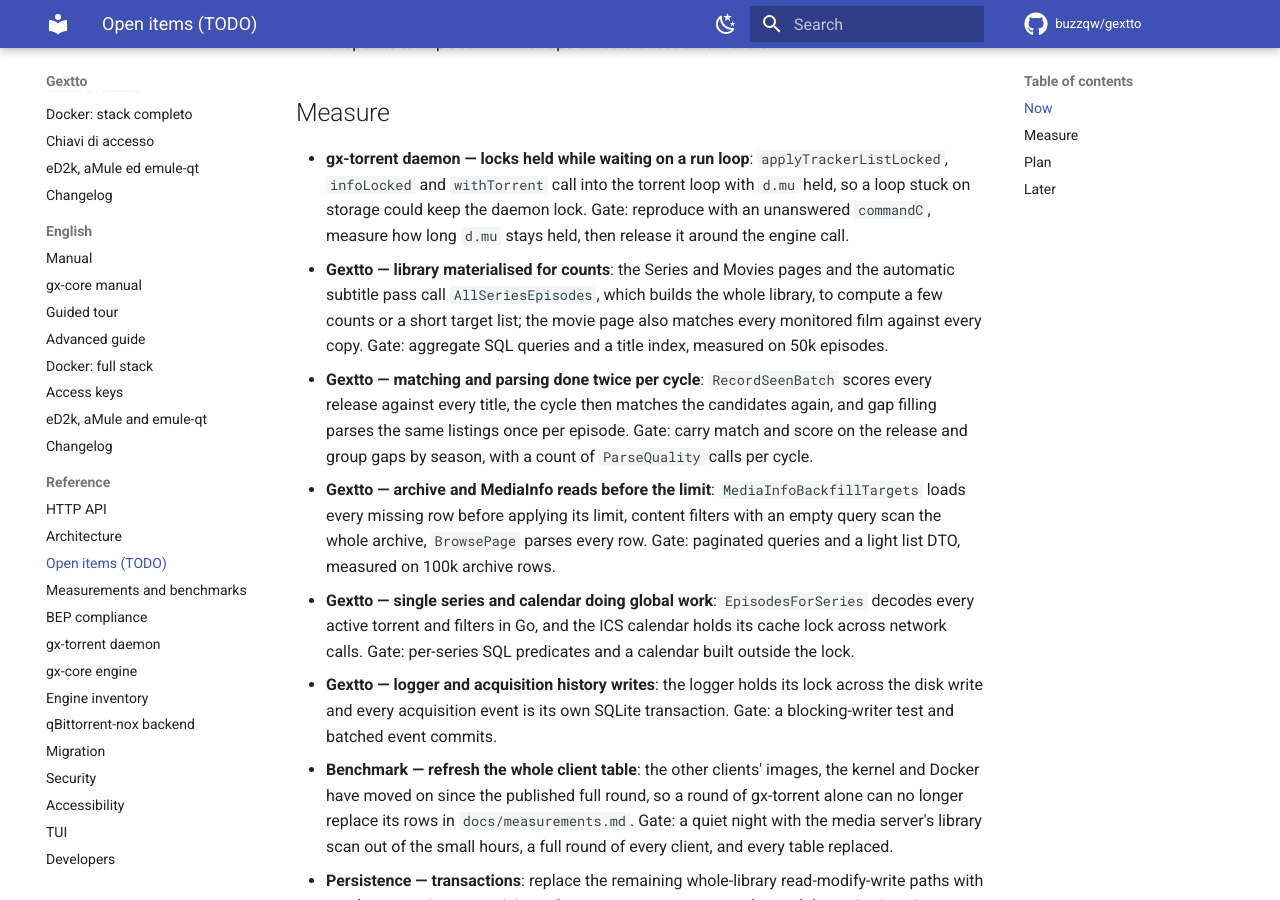
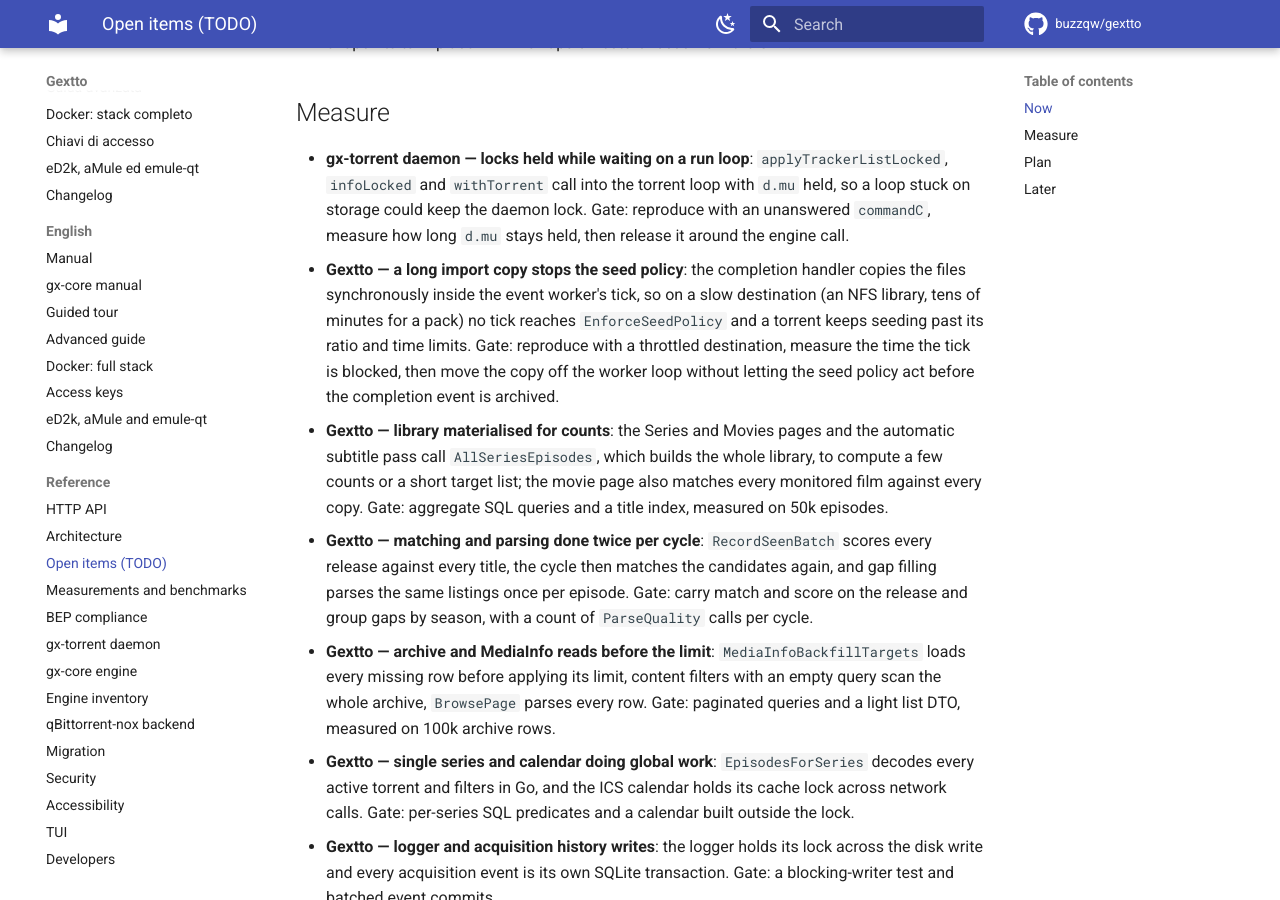
Before and after one commit to buzzqw/gextto, an MkDocs documentation site: the page built from docs/todo.md, in a window 1280 px wide and 900 px high, scrolled down 1396 px. Built offline with MkDocs 1.6.1 and Material for MkDocs 9.7.7, drawn with Linux system fonts in a browser that asks for light colours; comment, search, counter and statistics services are not loaded; part of the change alters nothing that is shown; some of the changed text lies outside the part shown.

Commit message:
docs: record the blocked seed policy during long import copies

```diff
--- a/docs/todo.md
+++ b/docs/todo.md
@@ -18,7 +18,7 @@ here.
 The four sections are the triage: **Now** (clear value, low cost), **Measure**
 (clear value, but a number or a refactor comes first), **Plan** (medium value: a
 product decision or a UX improvement), **Later** (foundations and large
-features). 7 + 8 + 11 + 6 = 32 items.
+features). 7 + 9 + 11 + 6 = 33 items.
 
 ## Now
 
@@ -33,6 +33,7 @@ features). 7 + 8 + 11 + 6 = 32 items.
 ## Measure
 
 - **gx-torrent daemon — locks held while waiting on a run loop**: `applyTrackerListLocked`, `infoLocked` and `withTorrent` call into the torrent loop with `d.mu` held, so a loop stuck on storage could keep the daemon lock. Gate: reproduce with an unanswered `commandC`, measure how long `d.mu` stays held, then release it around the engine call.
+- **Gextto — a long import copy stops the seed policy**: the completion handler copies the files synchronously inside the event worker's tick, so on a slow destination (an NFS library, tens of minutes for a pack) no tick reaches `EnforceSeedPolicy` and a torrent keeps seeding past its ratio and time limits. Gate: reproduce with a throttled destination, measure the time the tick is blocked, then move the copy off the worker loop without letting the seed policy act before the completion event is archived.
 - **Gextto — library materialised for counts**: the Series and Movies pages and the automatic subtitle pass call `AllSeriesEpisodes`, which builds the whole library, to compute a few counts or a short target list; the movie page also matches every monitored film against every copy. Gate: aggregate SQL queries and a title index, measured on 50k episodes.
 - **Gextto — matching and parsing done twice per cycle**: `RecordSeenBatch` scores every release against every title, the cycle then matches the candidates again, and gap filling parses the same listings once per episode. Gate: carry match and score on the release and group gaps by season, with a count of `ParseQuality` calls per cycle.
 - **Gextto — archive and MediaInfo reads before the limit**: `MediaInfoBackfillTargets` loads every missing row before applying its limit, content filters with an empty query scan the whole archive, `BrowsePage` parses every row. Gate: paginated queries and a light list DTO, measured on 100k archive rows.
```
